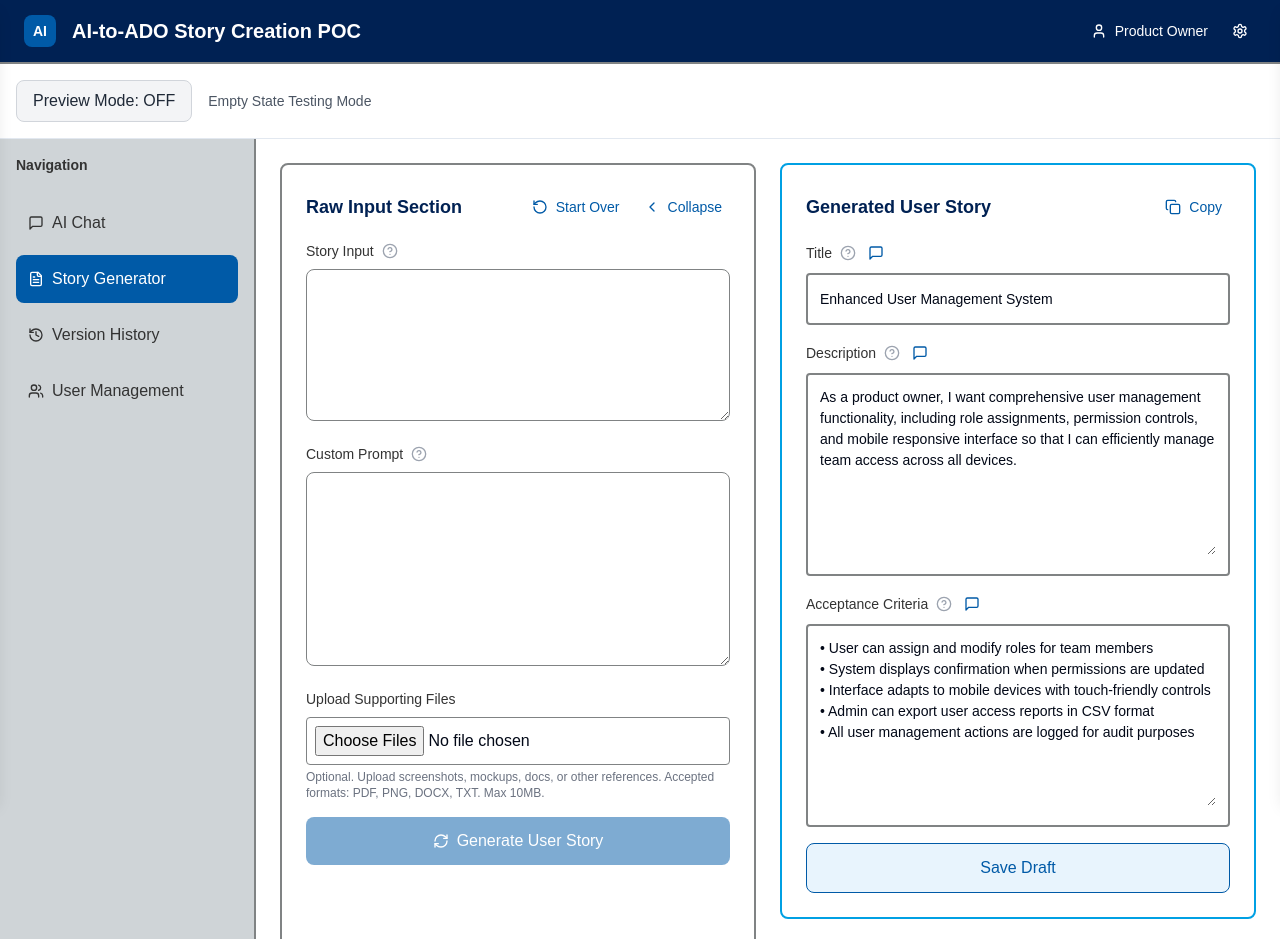
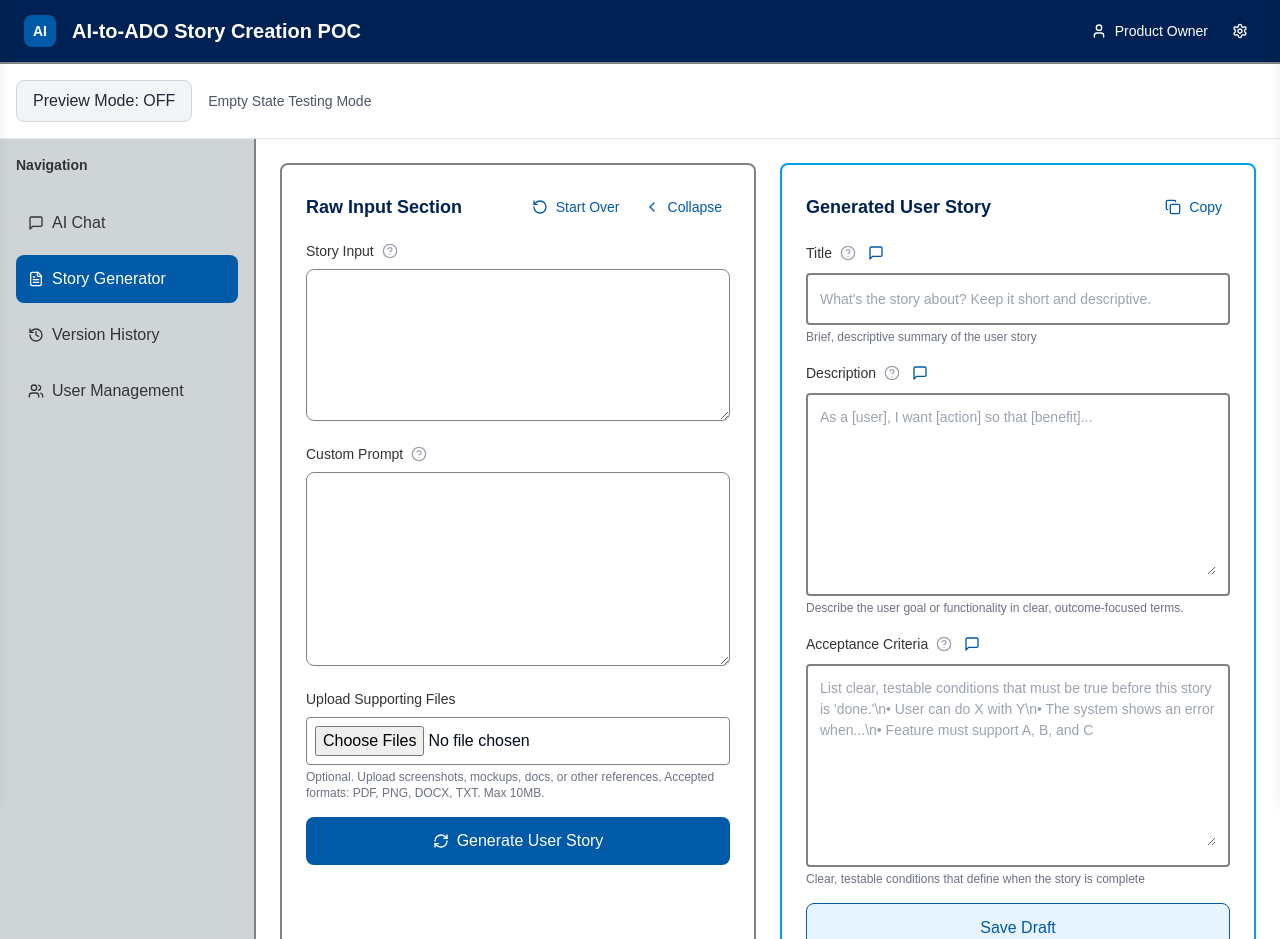
Before and after one commit to afarabee/prompt-to-product-ado, a React (Vite) app: page /wireframe in a window 1280 px wide. Built offline with nearby package versions, Linux system fonts and the light colour scheme.

Commit message:
Fix Preview Mode behavior
Fixes incorrect initial data population, helper text display, and Generate User Story button behavior in Preview Mode.

```diff
--- a/src/components/wireframe/fields/StoryField.tsx
+++ b/src/components/wireframe/fields/StoryField.tsx
@@ -63,7 +63,7 @@ export const StoryField: React.FC<StoryFieldProps> = ({
           {inputType === 'textarea' ? (
             <textarea
               className="w-full border-none outline-none resize-y min-h-20"
-              placeholder={previewMode && !storyGenerated ? placeholder : ""}
+              placeholder={(!previewMode || (previewMode && !storyGenerated)) ? placeholder : ""}
               rows={rows}
               style={{ backgroundColor: 'transparent', fontSize: '14px' }}
               defaultValue={value}
@@ -72,13 +72,13 @@ export const StoryField: React.FC<StoryFieldProps> = ({
             <input
               type="text"
               className="w-full border-none outline-none"
-              placeholder={previewMode && !storyGenerated ? placeholder : ""}
+              placeholder={(!previewMode || (previewMode && !storyGenerated)) ? placeholder : ""}
               style={{ backgroundColor: 'transparent', fontSize: '14px' }}
               defaultValue={value}
             />
           )}
         </div>
-        {previewMode && !storyGenerated && helperText && (
+        {(!previewMode || (previewMode && !storyGenerated)) && helperText && (
           <div className="text-xs text-gray-500 mt-1 break-words">
             {helperText}
           </div>
--- a/src/components/wireframe/sections/ADOIntegrationSection.tsx
+++ b/src/components/wireframe/sections/ADOIntegrationSection.tsx
@@ -46,8 +46,8 @@ export const ADOIntegrationSection: React.FC<ADOIntegrationSectionProps> = ({ pr
               type="text"
               className="w-full p-2 border rounded"
               style={{ borderColor: '#808384' }}
-              placeholder={previewMode && !storyGenerated ? "3, 5, XS, M..." : ""}
-              defaultValue={(!previewMode || storyGenerated) ? "5" : ""}
+              placeholder={(!previewMode || (previewMode && !storyGenerated)) ? "3, 5, XS, M..." : ""}
+              defaultValue={(previewMode && storyGenerated) ? "5" : ""}
             />
             <div className="text-xs text-gray-500 mt-1">
               Suggested by AI. You may edit or leave this blank.
--- a/src/components/wireframe/sections/GeneratedStorySection.tsx
+++ b/src/components/wireframe/sections/GeneratedStorySection.tsx
@@ -29,7 +29,7 @@ export const GeneratedStorySection: React.FC<GeneratedStorySectionProps> = ({ pr
           <StoryField
             label="Title"
             fieldName="title"
-            value={(!previewMode || storyGenerated) ? "Enhanced User Management System" : ""}
+            value={(previewMode && storyGenerated) ? "Enhanced User Management System" : ""}
             placeholder="What's the story about? Keep it short and descriptive."
             inputType="text"
             helperText="Brief, descriptive summary of the user story"
@@ -40,7 +40,7 @@ export const GeneratedStorySection: React.FC<GeneratedStorySectionProps> = ({ pr
           <StoryField
             label="Description"
             fieldName="description"
-            value={(!previewMode || storyGenerated) ? "As a product owner, I want comprehensive user management functionality, including role assignments, permission controls, and mobile responsive interface so that I can efficiently manage team access across all devices." : ""}
+            value={(previewMode && storyGenerated) ? "As a product owner, I want comprehensive user management functionality, including role assignments, permission controls, and mobile responsive interface so that I can efficiently manage team access across all devices." : ""}
             placeholder="As a [user], I want [action] so that [benefit]..."
             inputType="textarea"
             rows={8}
@@ -52,7 +52,7 @@ export const GeneratedStorySection: React.FC<GeneratedStorySectionProps> = ({ pr
           <StoryField
             label="Acceptance Criteria"
             fieldName="acceptanceCriteria"
-            value={(!previewMode || storyGenerated) ? "• User can assign and modify roles for team members\n• System displays confirmation when permissions are updated\n• Interface adapts to mobile devices with touch-friendly controls\n• Admin can export user access reports in CSV format\n• All user management actions are logged for audit purposes" : ""}
+            value={(previewMode && storyGenerated) ? "• User can assign and modify roles for team members\n• System displays confirmation when permissions are updated\n• Interface adapts to mobile devices with touch-friendly controls\n• Admin can export user access reports in CSV format\n• All user management actions are logged for audit purposes" : ""}
             placeholder="List clear, testable conditions that must be true before this story is 'done.'\n• User can do X with Y\n• The system shows an error when...\n• Feature must support A, B, and C"
             inputType="textarea"
             rows={8}
--- a/src/components/wireframe/sections/RawInputSection.tsx
+++ b/src/components/wireframe/sections/RawInputSection.tsx
@@ -57,10 +57,7 @@ export const RawInputSection: React.FC<RawInputSectionProps> = ({
   };
 
   const handleGenerateClick = () => {
-    if (!previewMode) {
-      // In empty state testing mode, button is non-functional
-      return;
-    }
+    // Button is functional in both modes now
     onGenerateStory?.();
   };
 
@@ -209,10 +206,7 @@ export const RawInputSection: React.FC<RawInputSectionProps> = ({
 
           <button
             onClick={handleGenerateClick}
-            disabled={!previewMode}
-            className={`w-full p-3 rounded-lg font-medium text-white flex items-center justify-center gap-2 ${
-              !previewMode ? 'opacity-50 cursor-not-allowed' : 'hover:opacity-90'
-            }`}
+            className="w-full p-3 rounded-lg font-medium text-white flex items-center justify-center gap-2 hover:opacity-90"
             style={{ backgroundColor: '#005AA7' }}
           >
             <RefreshCw className="w-4 h-4" />
```
